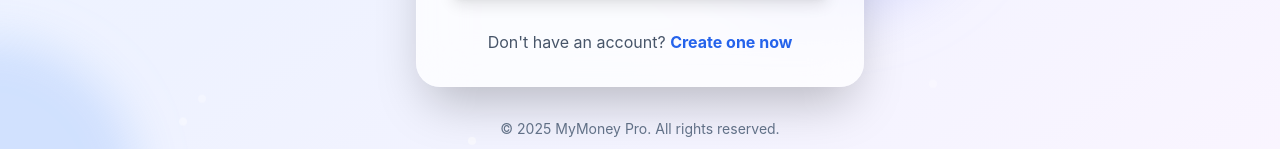
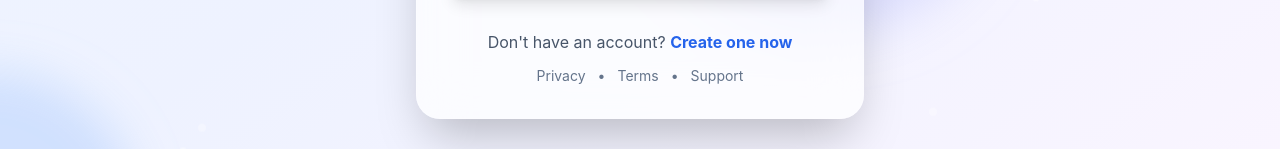
Before and after one commit to Cholarajarp/MyMoney_Pro_Daily_Financial_Management, a React (Create React App) app: page / in a window 1280 px wide. Shown: the part 729-878 px from the top of the page. Built offline with nearby package versions, Linux system fonts and the light colour scheme; no server answers.

Commit message:
fix(auth): enable Privacy/Terms modal & Support mailto in Login and Signup

```diff
--- a/src/components/auth/LoginForm.jsx
+++ b/src/components/auth/LoginForm.jsx
@@ -155,6 +155,15 @@ const LoginForm = ({ onLogin, onSwitchToSignup, loading, error, onOpenModal }) =
               Create one now
             </button>
           </p>
+
+          {/* Quick links: Privacy, Terms, Support */}
+          <div className="mt-3 text-sm text-slate-500 dark:text-slate-400">
+            <button onClick={() => onOpenModal && onOpenModal('privacy')} className="hover:text-blue-600 transition-colors bg-transparent border-none cursor-pointer mr-2">Privacy</button>
+            <span className="mx-1">•</span>
+            <button onClick={() => onOpenModal && onOpenModal('terms')} className="hover:text-blue-600 transition-colors bg-transparent border-none cursor-pointer mx-2">Terms</button>
+            <span className="mx-1">•</span>
+            <a href="mailto:ccholarajarp@gmail.com" className="hover:text-blue-600 transition-colors ml-2">Support</a>
+          </div>
         </div>
       </div>
     </div>
--- a/src/components/auth/SignupForm.jsx
+++ b/src/components/auth/SignupForm.jsx
@@ -265,6 +265,11 @@ const SignupForm = ({ onRegister, onSwitchToLogin, loading, error, onOpenModal }
                 Privacy Policy
               </button>
             </label>
+
+            {/* Support link */}
+            <div className="w-full text-sm mt-2 text-slate-500 dark:text-slate-400">
+              Need help? <a href="mailto:ccholarajarp@gmail.com" className="text-blue-600 dark:text-blue-400 hover:underline">Contact Support</a>
+            </div>
           </div>
 
           {/* Submit Button */}
```
